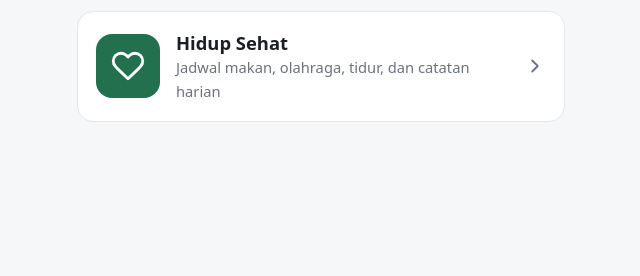
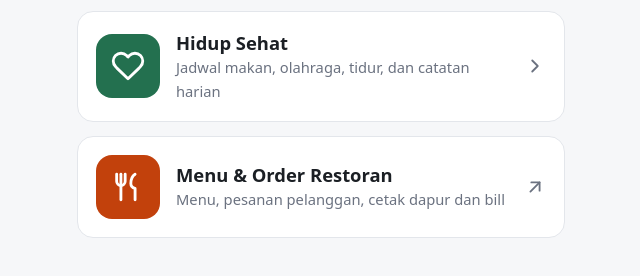
Before and after one commit to dufanmd-ui/JurnalKu, a plain HTML site: page index.html in a window 1280 px wide. Shown: the part 222-498 px from the top of the page, without its empty margins (319-959 px from the left). Drawn offline with Linux system fonts and the light colour scheme.

Commit message:
Add files via upload

```diff
--- a/index.html
+++ b/index.html
@@ -13,10 +13,10 @@
 <meta name="apple-mobile-web-app-title" content="Aplikasiku">
 <script>try{var tt=localStorage.getItem('jk-tema');if(tt)document.documentElement.setAttribute('data-theme',tt)}catch(e){}</script>
 <style>
-:root{--bg:#f6f7f9;--card:#fff;--tx:#1b1f24;--mut:#6b7280;--bd:#e3e6eb;--ac:#2f6fed;--hijau:#23704f;
+:root{--bg:#f6f7f9;--card:#fff;--tx:#1b1f24;--mut:#6b7280;--bd:#e3e6eb;--ac:#2f6fed;--hijau:#23704f;--oranye:#c2410c;
 box-sizing:border-box;padding-top:env(safe-area-inset-top,0px);padding-bottom:env(safe-area-inset-bottom,0px);color-scheme:light}
-@media (prefers-color-scheme:dark){:root:not([data-theme="light"]){--bg:#111418;--card:#1a1e24;--tx:#e8eaed;--mut:#9aa3af;--bd:#2a3038;--ac:#6b9bff;--hijau:#5cc597;color-scheme:dark}}
-:root[data-theme="dark"]{--bg:#111418;--card:#1a1e24;--tx:#e8eaed;--mut:#9aa3af;--bd:#2a3038;--ac:#6b9bff;--hijau:#5cc597;color-scheme:dark}
+@media (prefers-color-scheme:dark){:root:not([data-theme="light"]){--bg:#111418;--card:#1a1e24;--tx:#e8eaed;--mut:#9aa3af;--bd:#2a3038;--ac:#6b9bff;--hijau:#5cc597;--oranye:#e8672c;color-scheme:dark}}
+:root[data-theme="dark"]{--bg:#111418;--card:#1a1e24;--tx:#e8eaed;--mut:#9aa3af;--bd:#2a3038;--ac:#6b9bff;--hijau:#5cc597;--oranye:#e8672c;color-scheme:dark}
 *{box-sizing:border-box}
 body{margin:0;background:var(--bg);color:var(--tx);font:16px/1.45 system-ui,-apple-system,"Segoe UI",Roboto,sans-serif}
 main{max-width:520px;margin:0 auto;padding:28px 16px 40px}
@@ -30,6 +30,7 @@ h1{font-size:1.7rem;margin:0 0 4px}
 .ico{width:64px;height:64px;border-radius:16px;flex:none;display:flex;align-items:center;justify-content:center;overflow:hidden}
 .ico img{width:64px;height:64px;display:block}
 .ico.sehat{background:var(--hijau);color:#fff}
+.ico.resto{background:var(--oranye);color:#fff}
 .arrow{margin-left:auto;color:var(--mut);flex:none}
 </style>
 </head>
@@ -49,6 +50,12 @@ h1{font-size:1.7rem;margin:0 0 4px}
     <div><b>Hidup Sehat</b><span>Jadwal makan, olahraga, tidur, dan catatan harian</span></div>
     <svg class="arrow" viewBox="0 0 24 24" width="22" height="22" fill="none" stroke="currentColor" stroke-width="2" stroke-linecap="round" stroke-linejoin="round" aria-hidden="true"><path d="M9 18l6-6-6-6"/></svg>
   </a>
+
+  <a class="app" href="https://claude.ai/artifact/M4x58ywkRseoemrqeKF1rs" target="_blank" rel="noopener">
+    <div class="ico resto"><svg viewBox="0 0 24 24" width="34" height="34" fill="none" stroke="currentColor" stroke-width="2" stroke-linecap="round" stroke-linejoin="round" aria-hidden="true"><path d="M7 3v8"/><path d="M4 3v5a3 3 0 0 0 6 0V3"/><path d="M7 11v10"/><path d="M17 3c-2.2 1.4-3 3.6-3 6.5 0 2 1 3 3 3.5V21"/></svg></div>
+    <div><b>Menu &amp; Order Restoran</b><span>Menu, pesanan pelanggan, cetak dapur dan bill</span></div>
+    <svg class="arrow" viewBox="0 0 24 24" width="22" height="22" fill="none" stroke="currentColor" stroke-width="2" stroke-linecap="round" stroke-linejoin="round" aria-hidden="true"><path d="M7 17 17 7"/><path d="M8 7h9v9"/></svg>
+  </a>
 </main>
 <script>
 if('serviceWorker' in navigator&&(location.protocol==='https:'||location.hostname==='localhost')){navigator.serviceWorker.register('sw.js').catch(function(){})}
```
